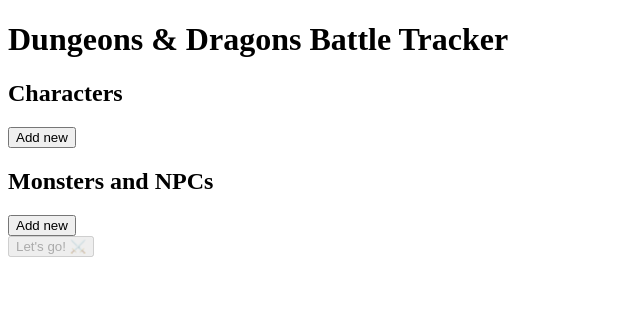
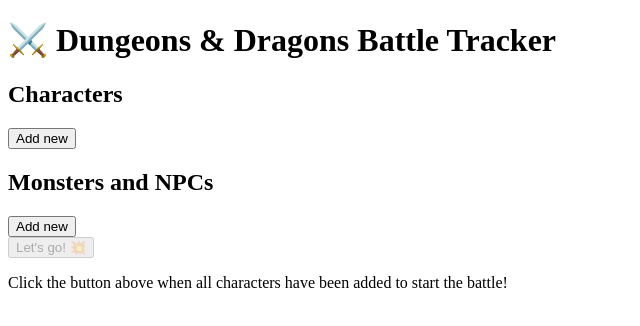
Before and after one commit to jazzsequence/DnD-Battle-Tracker, a plain HTML site: page battletracker.html in a window 1280 px wide. Shown: the whole page, without its empty margins (0-640 px from the left). Drawn offline with Linux system fonts and the light colour scheme.

Commit message:
add a note under the "Let's go" button so it's more obvious what that button does.

```diff
--- a/battletracker.html
+++ b/battletracker.html
@@ -10,7 +10,7 @@
 </head>
 <body>
 	<header>
-		<h1>Dungeons & Dragons Battle Tracker</h1>
+		<h1>⚔️ Dungeons & Dragons Battle Tracker</h1>
 	</header>
 	<div class="battle-tracker">
 		<div class="initiative-order">
@@ -31,7 +31,8 @@
 		</div>
 
 		<div class="start">
-			<button id="save-all-fields" disabled>Let's go! ⚔️</button>
+			<button id="save-all-fields" disabled>Let's go! 💥</button>
+			<p class="description">Click the button above when all characters have been added to start the battle!</p>
 		</div>
 	</div>
 </body>
```
